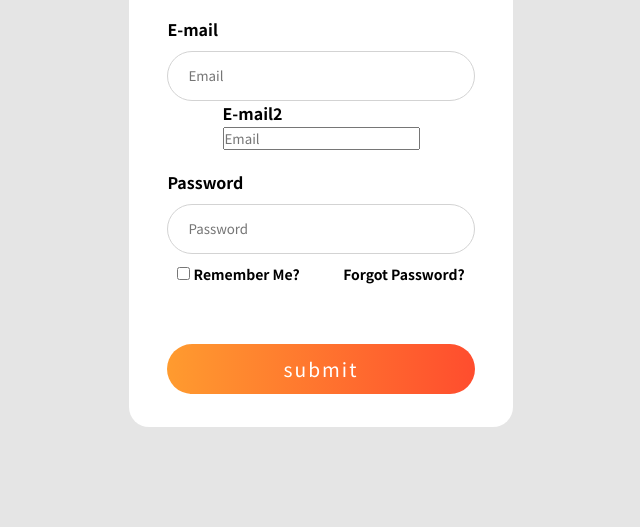
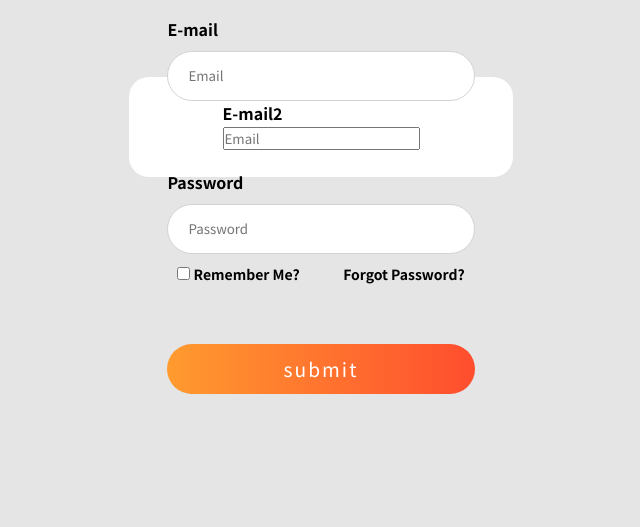
Before and after one commit to alstjr7437/GitTest, a plain HTML site: page login.html in a window 1280 px wide. Shown: the part 273-800 px from the top of the page, without its empty margins (319-959 px from the left). Drawn offline with Linux system fonts and the light colour scheme.

Commit message:
로그인 높이 다시 수정

```diff
--- a/login.css
+++ b/login.css
@@ -25,7 +25,7 @@
 
   .login {
     width: 30%;
-    height: 600px;
+    height: 100px;
     background: white;
     border-radius: 20px;
     display: flex;
```
